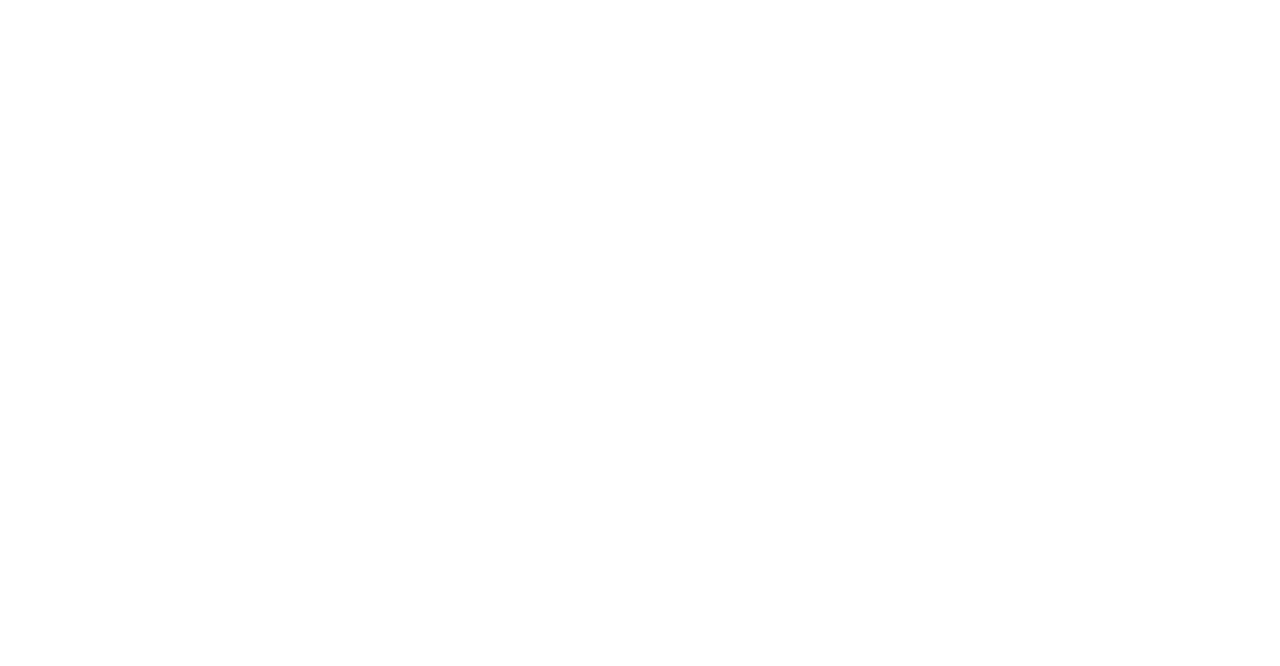
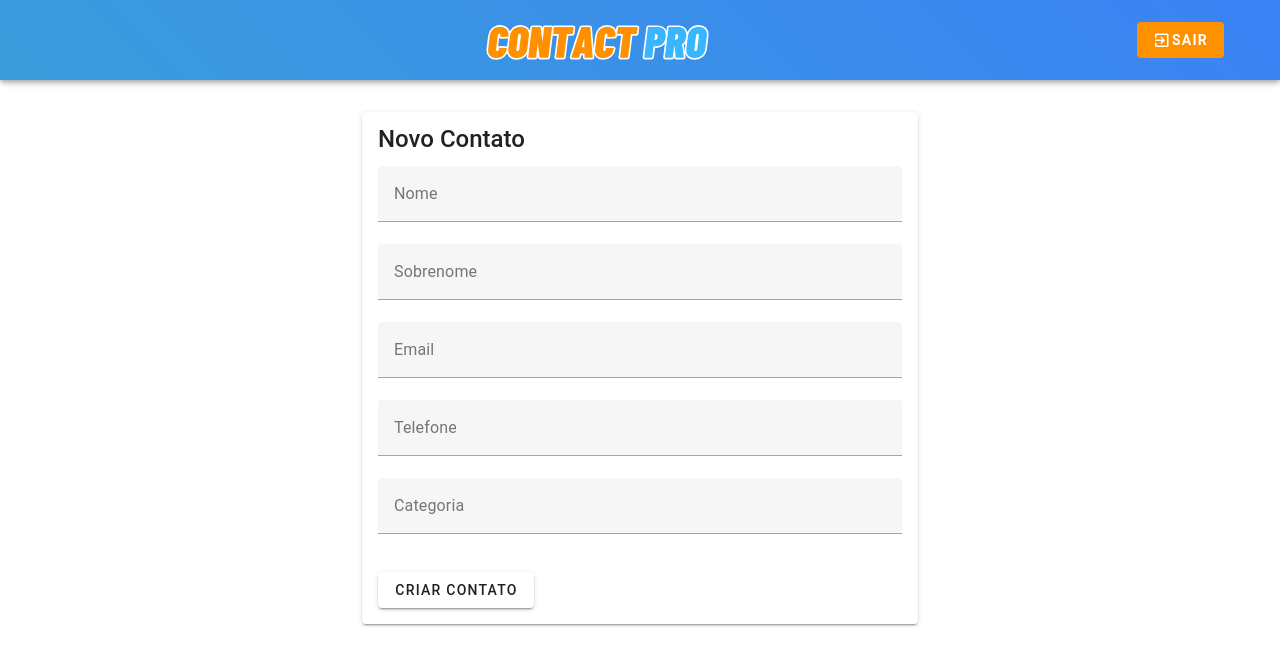
Before and after one commit to teuz1n/ContactPro, a Vue app in the folder frontend/: page /create/contacts in a window 1280 px wide. Before the commit this address had no page. Shown: the top 666 px of the page. Built offline with nearby package versions, Linux system fonts and the light colour scheme.

Commit message:
Arrumando NavBar, ContactList e criando o FormContact

```diff
--- a/frontend/src/components/ContactList.vue
+++ /dev/null
@@ -1,86 +0,0 @@
-<template>
-  <div>
-    <v-btn @click="adicionarContato" class="custom-primary-button mb-4">Criar novo contato</v-btn>
-    <v-btn @click="exibirRelatorio" class="custom-secondary-button mb-4">Relatório</v-btn>
-    <v-table>
-      <thead>
-        <tr>
-          <th>Categoria</th>
-          <th>Nome</th>
-          <th>Sobrenome</th>
-          <th>Ações</th>
-        </tr>
-      </thead>
-      <tbody>
-        <tr v-for="(item, index) in contacts" :key="index">
-          <td class="category-cell">{{ item.category }}</td>
-          <td>{{ item.firstName }}</td>
-          <td>{{ item.lastName }}</td>
-          <td>
-            <v-btn @click="verDetalhes(item)" class="custom-secondary-button" small>
-              Ver Detalhes
-            </v-btn>
-            <v-btn @click="editarContato(item)" class="custom-primary-button" small>
-              Editar
-            </v-btn>
-          </td>
-        </tr>
-      </tbody>
-    </v-table>
-  </div>
-</template>
-
-<script>
-export default {
-  props: {
-    contacts: Array,
-  },
-  data() {
-    return {};
-  },
-  methods: {
-    verDetalhes(contact) {
-      console.log('Ver detalhes de', contact.firstName, contact.lastName);
-    },
-    editarContato(contact) {
-      console.log('Editar contato', contact.firstName, contact.lastName);
-    },
-  },
-};
-</script>
-
-<style scoped>
-th {
-  text-align: left;
-  background-color: #f0f0f0;
-  padding: 10px;
-  font-weight: bold;
-}
-
-td {
-  text-align: left;
-  padding: 10px;
-}
-
-.category-cell {
-  background-color: #f0f0f0;
-  font-weight: bold;
-  padding: 8px 12px;
-  border-radius: 4px;
-  text-transform: uppercase;
-}
-
-.v-btn {
-  margin-right: 5px;
-}
-
-.custom-primary-button {
-  background-color: #FF9100;
-  color: #fff;
-}
-
-.custom-secondary-button {
-  background-color: #38B6FF;
-  color: #fff;
-}
-</style>
--- a/frontend/src/components/TheNavbar.vue
+++ b/frontend/src/components/TheNavbar.vue
@@ -1,14 +1,13 @@
 <template>
-    <v-app-bar app class="white--text" elevation="2" color="white" dark height="80">
-      <v-img src="../assets/LogoContactPro.svg" max-height="86" ></v-img>
-      <v-spacer></v-spacer>
+  <v-app-bar app class="custom-app-bar" elevation="4" dark color="#1976D2" height="80">
+    <v-container class="d-flex justify-between align-center">
+      <v-img src="@/assets/LogoContactPro2.svg" max-height="70"></v-img>
       <v-btn class="custom-logout-button" @click="logout">
         <v-icon left>mdi-exit-to-app</v-icon> Sair
       </v-btn>
+    </v-container>
   </v-app-bar>
 </template>
-
-
 
 <script>
 export default {
@@ -20,9 +19,14 @@
 </script>
 
 <style scoped>
+.custom-app-bar {
+  background: linear-gradient(45deg, #3A9DDB, #3B82F6);
+}
+
 .custom-logout-button {
   background-color: #FF9100;
   color: white;
+  font-weight: bold;
 }
 
 .custom-logout-button:hover {
--- a/frontend/src/router/router.js
+++ b/frontend/src/router/router.js
@@ -1,11 +1,17 @@
 import { createRouter, createWebHistory } from 'vue-router'
 import ContactListView from '../views/ContactListView.vue'
+import FormContactView from '../views/FormContactView.vue'
 
 const routes = [
   {
     path: '/contacts',
     name: 'ContactList',
     component: ContactListView
+  },
+  {
+    path: '/create/contacts',
+    name: 'FormContact',
+    component: FormContactView
   },
 ]
 
--- a/frontend/src/views/ContactListView.vue
+++ b/frontend/src/views/ContactListView.vue
@@ -1,29 +1,78 @@
 <template>
   <div>
     <the-navbar></the-navbar>
-      <v-card class="mt-5">
-        <v-card-title>
+    <v-container fluid>
+      <v-row>
+        <v-col cols="3">
+          <v-card class="elevation-2">
+            <v-card-title class="text-h5">
+              Categorias
             </v-card-title>
-        <v-card-text>
-          <contact-list :contacts="contacts"></contact-list>
-        </v-card-text>
+            <v-list>
+              <v-list-item @click="filterContacts('Todas')">
+                <v-list-item-title>Todas</v-list-item-title>
+              </v-list-item>
+              <v-divider></v-divider>
+              <v-list-item
+                v-for="(category, index) in categories"
+                :key="index"
+                @click="filterContacts(category)"
+              >
+                <v-list-item-title>{{ category }}</v-list-item-title>
+              </v-list-item>
+            </v-list>
           </v-card>
+        </v-col>
+        <v-col cols="7">
+          <v-btn @click="adicionarContato" class="custom-primary-button mr-4">Criar novo contato</v-btn>
+          <v-btn @click="exibirRelatorio" class="custom-secondary-button mr-4">Relatório</v-btn>
+          <v-table>
+            <thead>
+              <tr>
+                <th>Categoria</th>
+                <th>Nome</th>
+                <th>Sobrenome</th>
+                <th>Ações</th>
+              </tr>
+            </thead>
+            <tbody>
+              <tr v-for="(item, index) in displayedContacts" :key="index">
+                <td class="category-cell">{{ item.category }}</td>
+                <td>{{ item.firstName }}</td>
+                <td>{{ item.lastName }}</td>
+                <td>
+                  <v-btn @click="verDetalhes(item)" class="custom-secondary-button mr-4" small>
+                    Ver Detalhes
+                  </v-btn>
+                  <v-btn @click="editarContato(item)" class="custom-primary-button mr-4" small>
+                    Editar
+                  </v-btn>
+                </td>
+              </tr>
+            </tbody>
+          </v-table>
+        </v-col>
+      </v-row>
+    </v-container>
   </div>
 </template>
 
+
 <script>
-  import ContactList from '@/components/ContactList.vue';
 import TheNavbar from '@/components/TheNavbar.vue';
 import axios from 'axios';
+import { useRouter } from 'vue-router';
+
 
 export default {
   components: {
-      'contact-list': ContactList,
     'the-navbar': TheNavbar
   },
   data() {
     return {
-        contacts: []
+      contacts: [],
+      categories: [],
+      selectedCategory: '',
     };
   },
   created() {
@@ -34,11 +83,63 @@
       axios.get('http://localhost:8000/api/contacts')
         .then((response) => {
           this.contacts = response.data.contacts;
+          this.extractCategories();
         })
         .catch((error) => {
           console.error('Erro ao buscar contatos:', error);
         });
+    },
+    extractCategories() {
+      this.categories = [...new Set(this.contacts.map((contact) => contact.category))];
+    },
+    filterContacts(category) {
+    if (category === 'Todas') {
+      this.selectedCategory = '';
+    } else {
+      this.selectedCategory = category;
     }
+  },
+  adicionarContato() {
+    const router = this.$router;
+    if (router) {
+      router.push({ name: 'FormContact' });
+    } else {
+      console.error('Roteador não definido.');
     }
+  },
+    verDetalhes(contact) {
+      console.log('Ver detalhes de', contact.firstName, contact.lastName);
+    },
+    editarContato(contact) {
+      console.log('Editar contato', contact.firstName, contact.lastName);
+    },
+  },
+  computed: {
+    displayedContacts() {
+      return this.selectedCategory
+        ? this.contacts.filter((contact) => contact.category === this.selectedCategory)
+        : this.contacts;
+    },
+  },
 };
 </script>
+
+<style scoped>
+.category-cell {
+  background-color: #f0f0f0;
+  font-weight: bold;
+  padding: 8px 12px;
+  border-radius: 4px;
+  text-transform: uppercase;
+}
+
+.custom-primary-button {
+  background-color: #FF9100;
+  color: #fff;
+}
+
+.custom-secondary-button {
+  background-color: #38B6FF;
+  color: #fff;
+}
+</style>
--- /dev/null
+++ b/frontend/src/views/FormContactView.vue
@@ -0,0 +1,72 @@
+<template>
+    <div>
+    <the-navbar></the-navbar>
+      <v-container>
+        <v-row>
+          <v-col cols="6" offset="3">
+            <v-card class="elevation-2">
+              <v-card-title class="text-h5">Novo Contato</v-card-title>
+              <v-card-text>
+                <v-form @submit.prevent="criarNovoContato">
+                  <v-text-field v-model="novoContato.nome" label="Nome"></v-text-field>
+                  <v-text-field v-model="novoContato.sobrenome" label="Sobrenome"></v-text-field>
+                  <v-text-field v-model="novoContato.email" label="Email"></v-text-field>
+                  <v-text-field v-model="novoContato.telefone" label="Telefone"></v-text-field>
+                  <v-text-field v-model="novoContato.categoria" label="Categoria"></v-text-field>
+                  <v-btn type="submit" class="custom-primary-button mt-4">Criar Contato</v-btn>
+                </v-form>
+              </v-card-text>
+            </v-card>
+          </v-col>
+        </v-row>
+      </v-container>
+    </div>
+  </template>
+
+  <script>
+  import axios from 'axios';
+  import { ref } from 'vue';
+  import { useRouter } from 'vue-router';
+  import TheNavbar from '@/components/TheNavbar.vue';
+
+  export default {
+    components: {
+    'the-navbar': TheNavbar
+  },
+    setup() {
+      const novoContato = ref({
+        nome: '',
+        sobrenome: '',
+        email: '',
+        telefone: '',
+        categoria: '',
+      });
+
+      const router = useRouter();
+
+      const criarNovoContato = () => {
+        const data = {
+          firstName: novoContato.value.nome,
+          lastName: novoContato.value.sobrenome,
+          email: novoContato.value.email,
+          telephone: novoContato.value.telefone,
+          category: novoContato.value.categoria,
+        };
+
+        axios.post('http://localhost:8000/api/contacts', data)
+          .then((response) => {
+            console.log('Novo Contato criado:', response.data.contact);
+            router.push({ name: 'ContactList' });
+          })
+          .catch((error) => {
+            console.error('Erro ao criar um novo contato:', error);
+          });
+      };
+
+      return {
+        novoContato,
+        criarNovoContato,
+      };
+    },
+  };
+  </script>
```
Also changed, not shown: frontend/src/assets/LogoContactPro2.svg (added). Lines whose indentation alone changed are shown as unchanged.
